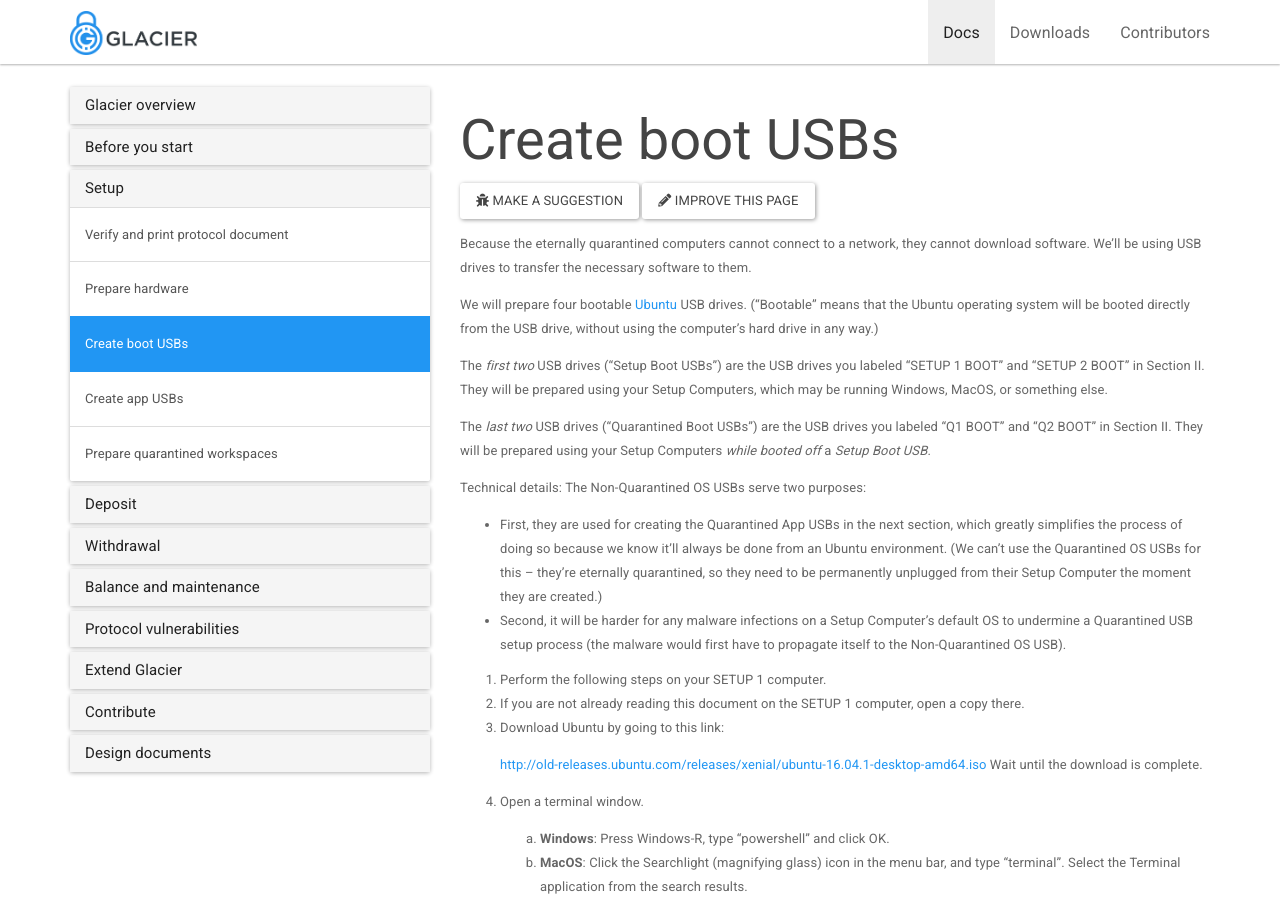
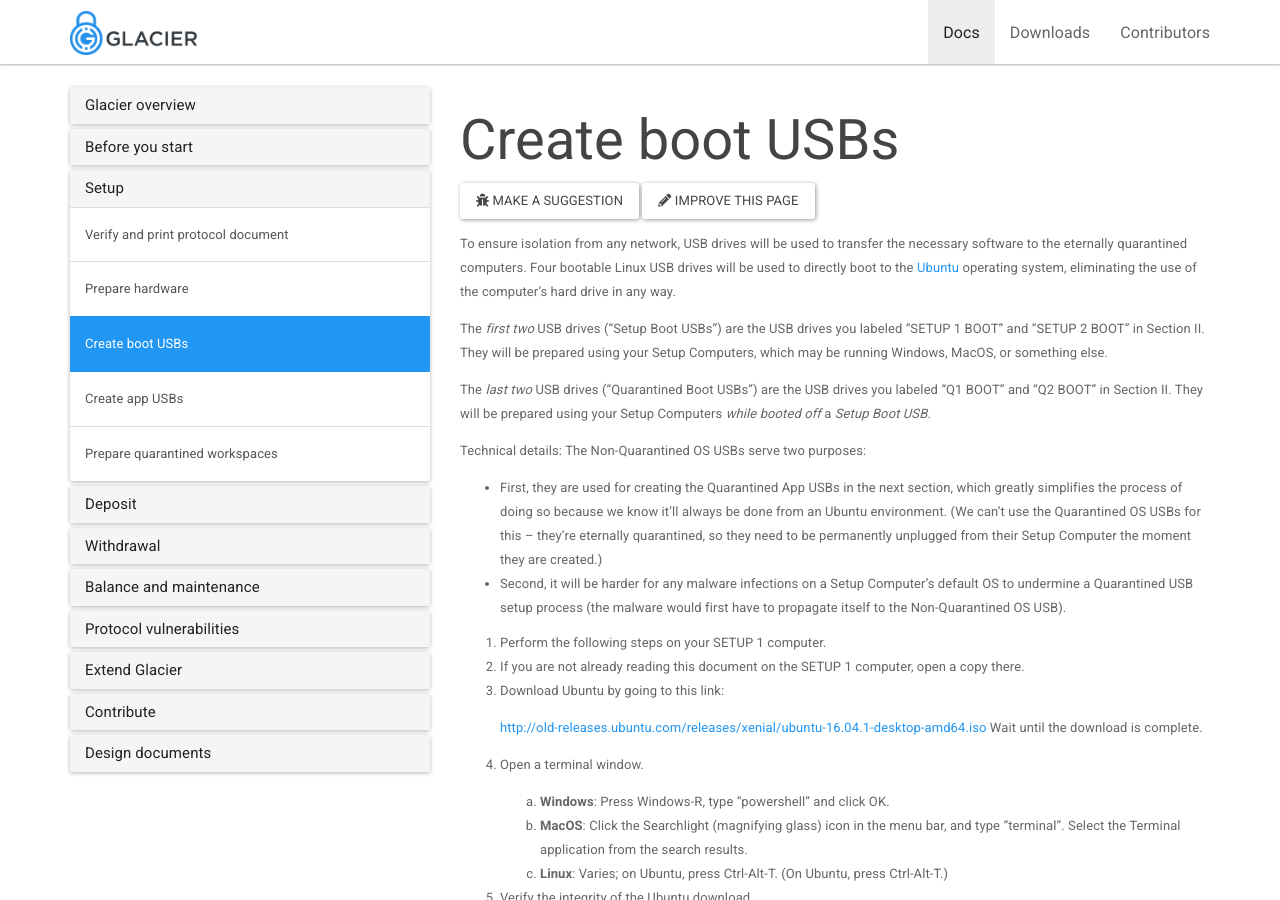
Before and after one commit to GlacierProtocol/glacierprotocol.github.io, a Jekyll site: the page built from _docs/setup/create-boot-usb.md, in a window 1280 px wide and 900 px high. Built offline with Jekyll 4.4.1, drawn with Linux system fonts in a browser that asks for light colours; nearby versions of some CDN libraries.

Commit message:
reword, restructure

```diff
--- a/_docs/setup/create-boot-usb.md
+++ b/_docs/setup/create-boot-usb.md
@@ -4,15 +4,10 @@
   step-by-step protocol for storing bitcoins in a highly secure way
 ---
 
-Because the eternally quarantined computers cannot connect to a network, they
-cannot download software. We'll be using USB drives to transfer the necessary
-software to them.
-
-We will prepare four bootable
-[Ubuntu](https://en.wikipedia.org/wiki/Ubuntu_(operating_system))
-USB drives. ("Bootable" means that the Ubuntu operating system will be booted
-directly from the USB drive, without using the computer's hard drive in any
-way.)
+To ensure isolation from any network, USB drives will be used to transfer the necessary
+software to the eternally quarantined computers. Four bootable Linux USB drives will be
+used to directly boot to the [Ubuntu](https://en.wikipedia.org/wiki/Ubuntu_(operating_system))
+operating system, eliminating the use of the computer's hard drive in any way.
 
 The *first two* USB drives ("Setup Boot USBs") are the USB drives you labeled
 "SETUP 1 BOOT" and "SETUP 2 BOOT" in Section II. They will be prepared using
```
